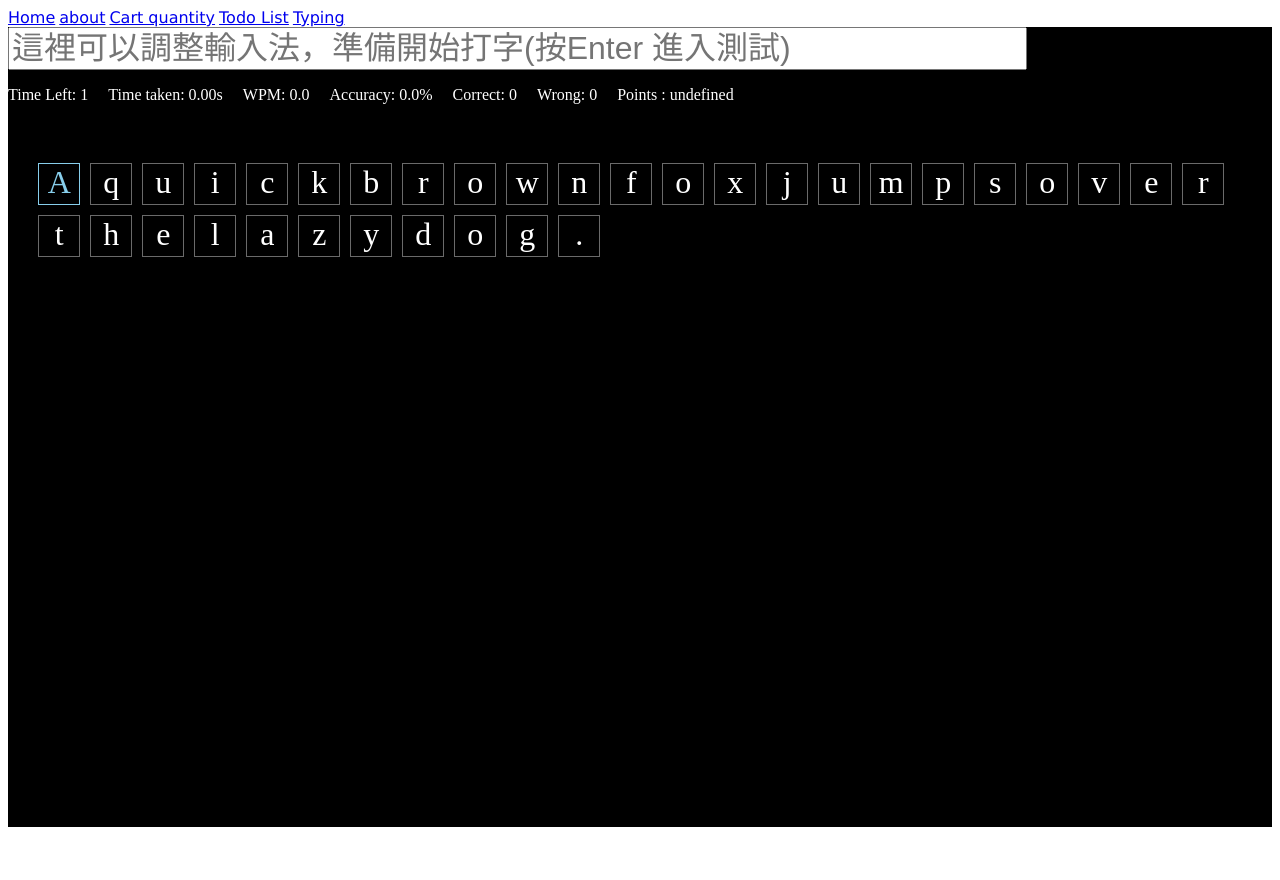
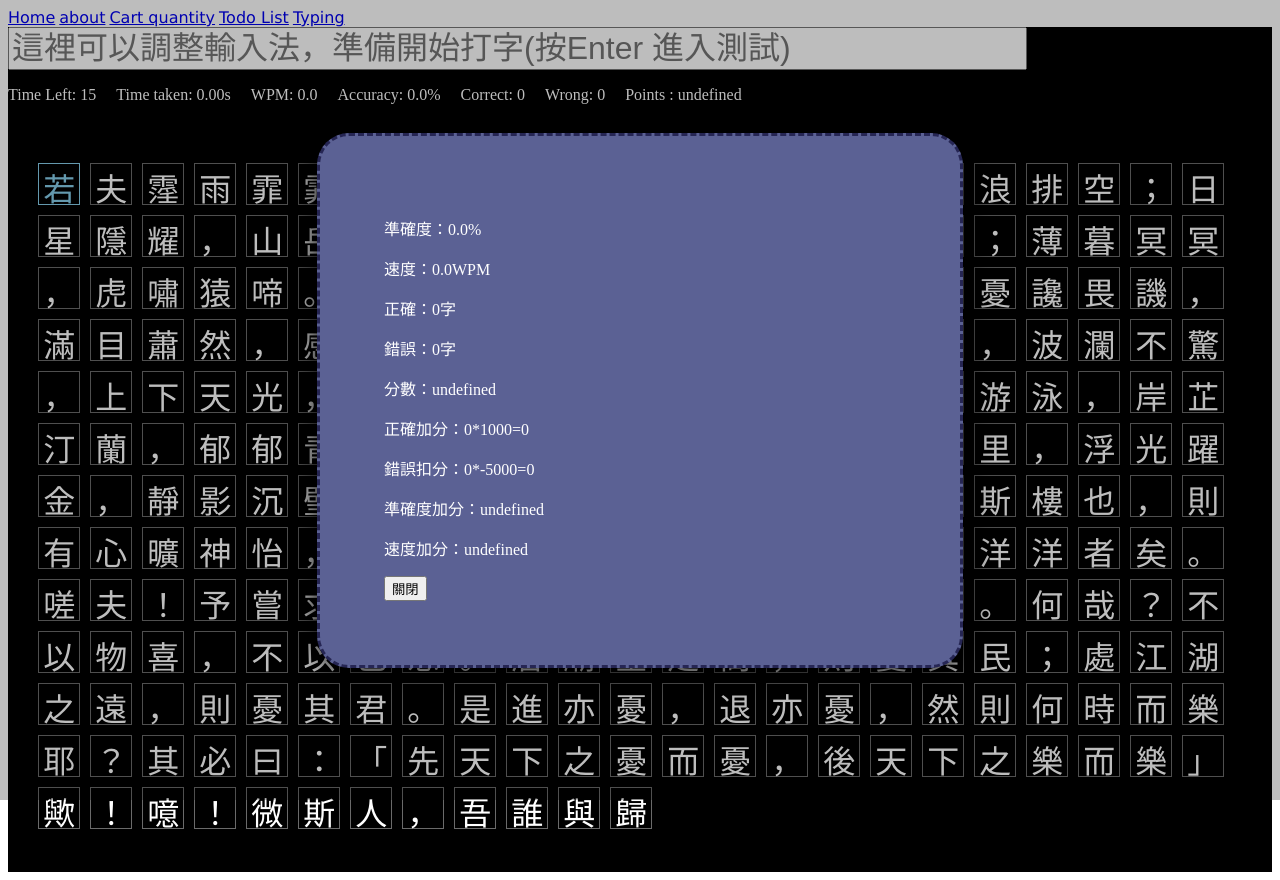
Before and after one commit to Shromeone/ShromeWeb, a SvelteKit app in the folder myapp2/: page /typing in a window 1280 px wide. Before the commit the page ends 835 px from the top, so only its background shows below. Built offline with nearby package versions, Linux system fonts and the light colour scheme.

Commit message:
Make results screen

```diff
--- a/myapp2/src/routes/typing/+page.svelte
+++ b/myapp2/src/routes/typing/+page.svelte
@@ -1,7 +1,7 @@
 <script>
   // @ts-nocheck
 
-  import { englishTest } from "./passages.json";
+  import { mountainPoem } from "./passages.json";
   import { onMount, tick } from "svelte";
   import { charPoints, bonus } from "./bonus-points.json";
   const GameState = Object.freeze({
@@ -11,7 +11,7 @@
   });
   const removeContentSpace = true;
 
-  let content = englishTest;
+  let content = mountainPoem;
 
   let currentWordIndex = 0;
   let input;
@@ -30,14 +30,23 @@
   let timeElapsed = 0;
   let updateTimerInterval = null;
   let updateInfoInterval = null;
+
   let inputBox;
   let inputDisplay;
   let typePrep;
+  let resultsScreen;
+
   let focused = false;
 
   let isCompo = false;
-  const timeLimit = 1;
+  const timeLimit = 15;
   let points;
+  let accuracyPoint;
+  let speedPoint;
+  let accuracyCutoff;
+  let speedCutoff;
+
+  let isTimeUp = false;
   $: showInputDisplay = isCompo && input !== "";
   const scrollDeadzone = 500;
   const scrollOffset = 100;
@@ -79,6 +88,7 @@
 
   function startTimer(e) {
     if (gameState !== GameState.START) return;
+    isTimeUp = false;
     timeTaken = 0;
     gameState = GameState.PLAY;
     startTime = Date.now();
@@ -100,6 +110,7 @@
   }
 
   function timeUp() {
+    isTimeUp = true;
     finishGame();
   }
 
@@ -114,10 +125,11 @@
     console.log(wrongWords, content.length);
     updateInfo();
     calcFinalPoints();
+    setResultsPanelVisibility(true);
   }
 
   function updateInfo() {
-    timeTaken = Date.now() - startTime;
+    timeTaken = isTimeUp ? timeLimit * 1000 : Date.now() - startTime;
     const wrongs = wrongIndexes.length;
     const corrects = correctIndexes.length;
     const wordsTyped = corrects + wrongs;
@@ -175,10 +187,11 @@
         finishGame();
       }
     }
-    calcTempPoints();
     updateScroll();
     clearInput();
     updateInputBoxPos();
+
+    if (gameState !== GameState.FINISH) calcTempPoints();
   }
 
   function calcTempPoints() {
@@ -188,14 +201,16 @@
   }
 
   function calcFinalPoints() {
-    const accuracyPoint = getAccuracyPoint();
-    const speedPoint = getSpeedPoint();
+    accuracyPoint = getAccuracyPoint();
+    speedPoint = getSpeedPoint();
 
     points =
       correctIndexes.length * charPoints.correct +
       wrongIndexes.length * charPoints.wrong +
       accuracyPoint +
       speedPoint;
+
+    console.log(`points: ${points}`);
   }
 
   function getSpeedPoint() {
@@ -205,6 +220,7 @@
       console.log(WPM, Number(speed));
       if (WPM >= Number(speed)) {
         console.log(`speed: ${bonus.speed[speed]}`);
+        speedCutoff = speed;
         return bonus.speed[speed];
       }
     }
@@ -218,6 +234,7 @@
       console.log(accuracy * 100, Number(accu));
       if (accuracy * 100 >= Number(accu)) {
         console.log(`accu: ${bonus.accuracy[accu]}`);
+        accuracyCutoff = accu;
         return bonus.accuracy[accu];
       }
     }
@@ -254,6 +271,14 @@
     updateTimer(0);
     updateInputBoxPos();
     updateScroll();
+  }
+
+  function setResultsPanelVisibility(show = false) {
+    if (show) {
+      resultsScreen.classList.remove("hidden");
+    } else {
+      resultsScreen.classList.add("hidden");
+    }
   }
 </script>
 
@@ -333,9 +358,69 @@
   {#if gameState === GameState.PLAY}
     <p>{Math.floor(timeElapsed / 1000)}</p>
   {/if}
+
+  <div class="results-screen" bind:this={resultsScreen}>
+    <div class="results-panel">
+      <p>準確度：{(accuracy * 100).toFixed(1) + "%"}</p>
+      <p>速度：{WPM.toFixed(1)}WPM</p>
+      <p>正確：{correctIndexes.length}字</p>
+      <p>錯誤：{wrongIndexes.length}字</p>
+      <p>分數：{points}</p>
+      <p>
+        正確加分：{correctIndexes.length}*{charPoints.correct}={correctIndexes.length *
+          charPoints.correct}
+      </p>
+      <p>
+        錯誤扣分：{wrongIndexes.length}*{charPoints.wrong}={wrongIndexes.length *
+          charPoints.wrong}
+      </p>
+      <p>
+        準確度加分：{accuracyPoint}
+        {#if accuracyPoint > 0}
+          ({accuracyCutoff}%或以上)
+        {/if}
+      </p>
+      <p>
+        速度加分：{speedPoint}
+        {#if speedPoint > 0}
+          ({speedCutoff}WPM或以上)
+        {/if}
+      </p>
+      <button
+        class="close-btn"
+        on:click={() => setResultsPanelVisibility(false)}>關閉</button
+      >
+    </div>
+  </div>
 </div>
 
 <style>
+  .results-screen {
+    opacity: 100%;
+    position: fixed;
+    display: flex;
+    top: 0;
+    bottom: 0;
+    left: 0;
+    right: 0;
+    background-color: rgba(0, 0, 0, 0.258);
+    align-items: center;
+    justify-content: center;
+    transition: all 0.3s;
+  }
+
+  .results-panel {
+    background-color: rgb(91, 97, 148);
+    width: 40vw;
+    padding: 4em;
+    border-radius: 2rem;
+    border: 3px dashed rgb(38, 38, 84);
+    box-shadow: 0px 0px 30px black;
+    justify-content: center;
+  }
+
+  .close-btn {
+  }
   .background {
     background-color: black;
     min-height: 100vh;
@@ -394,7 +479,8 @@
   }
 
   .hidden {
-    display: none;
+    visibility: hidden;
+    opacity: 0%;
   }
 
   #input-display {
--- a/myapp2/src/routes/typing/bonus-points.json
+++ b/myapp2/src/routes/typing/bonus-points.json
@@ -6,14 +6,18 @@
     "accuracy" : {
         "100" : 20000,
         "99" : 15000,
-        "98" : 10000,
-        "95" : 5000
+        "98" : 12000,
+        "95" : 10000,
+        "90" : 5000,
+        "80" : 3000
     },
 
     "speed" : {
         "150" : 30000,
         "120" : 20000,
         "100" : 10000,
-        "80" : 5000
+        "80" : 5000,
+        "50" : 3000,
+        "30" : 2000
     }
 }}
```
